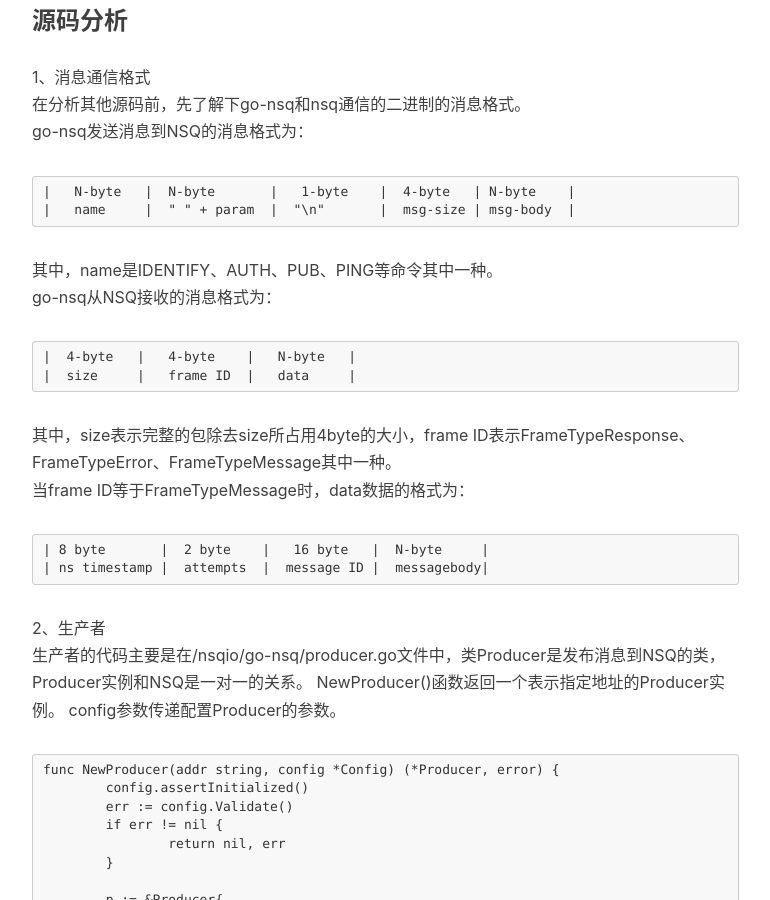
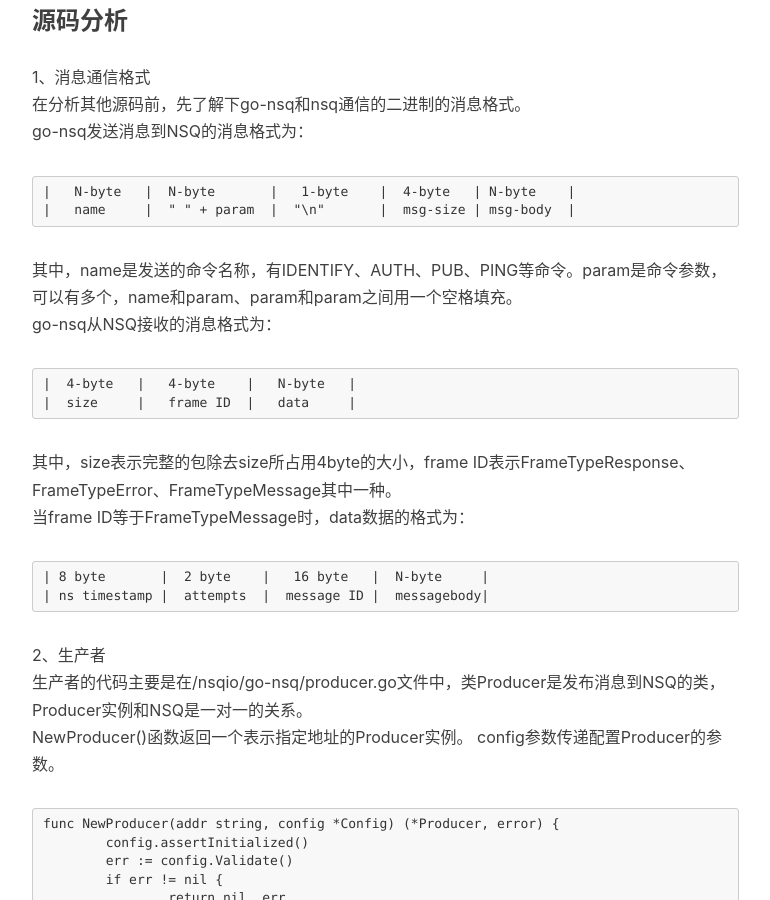
Before and after one commit to gotolee/gotolee.github.io, a Jekyll site: the page built from _posts/2020-02-17-go-nsq源码分析.md, in a window 1280 px wide and 900 px high, scrolled down 1344 px. Shown: the whole window, without its empty margins (233-1003 px from the left). Built offline with Jekyll 4.4.1, drawn with Linux system fonts in a browser that asks for light colours; nearby versions of some CDN libraries; comment, search, counter and statistics services are not loaded; some of the changed text lies outside the part shown.

Commit message:
update files

````diff
--- a/_posts/2020-02-17-go-nsq源码分析.md
+++ b/_posts/2020-02-17-go-nsq源码分析.md
@@ -22,7 +22,7 @@
 |   N-byte   |  N-byte       |   1-byte    |  4-byte   | N-byte    |
 |   name     |  " " + param  |  "\n"       |  msg-size | msg-body  |
 ```
-其中，name是IDENTIFY、AUTH、PUB、PING等命令其中一种。
+其中，name是发送的命令名称，有IDENTIFY、AUTH、PUB、PING等命令。param是命令参数，可以有多个，name和param、param和param之间用一个空格填充。
 go-nsq从NSQ接收的消息格式为：
 ```
 |  4-byte   |   4-byte    |   N-byte   |
@@ -248,12 +248,12 @@
 ```
 通过nslookupd来发现topic所属的nsq地址的部署图：
 ```
-
 		   -----> nslookupd
-   	     | 1、topic所在的nsqd地址
+   	     | 1、请求topic所在的nsqd地址
        --
-client  --2、连接 --->
+client  --2、socket连接 --->
 	   -- 3、sub message -->  nsqd
+	   <---- 4、推送消息 ---
 ```
 AddConcurrentHandlers()函数给Consumer设置处理消息的Handler。第二个函数表示创建多少个协程并发进行消息处理。
 ```
````
